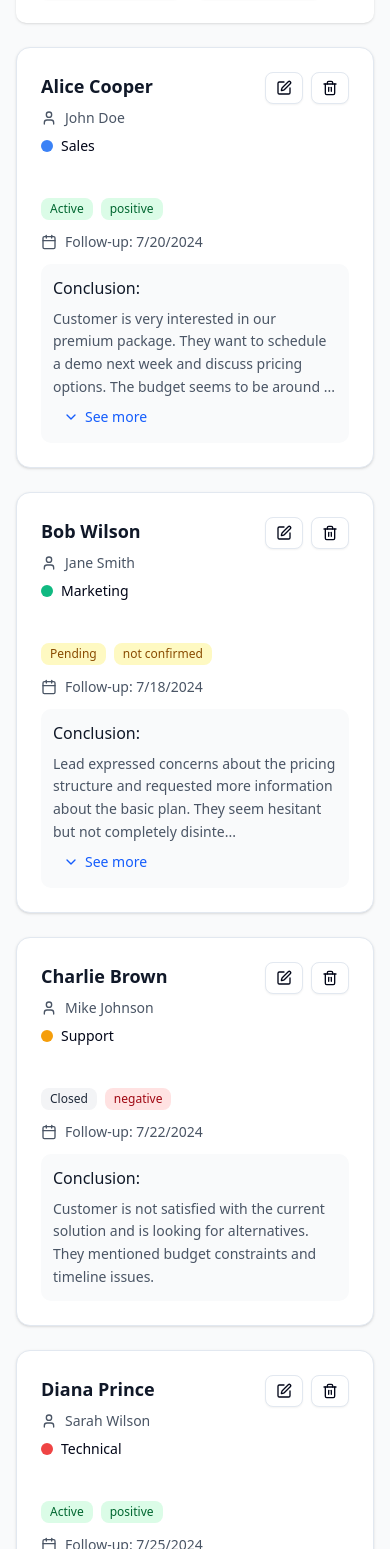
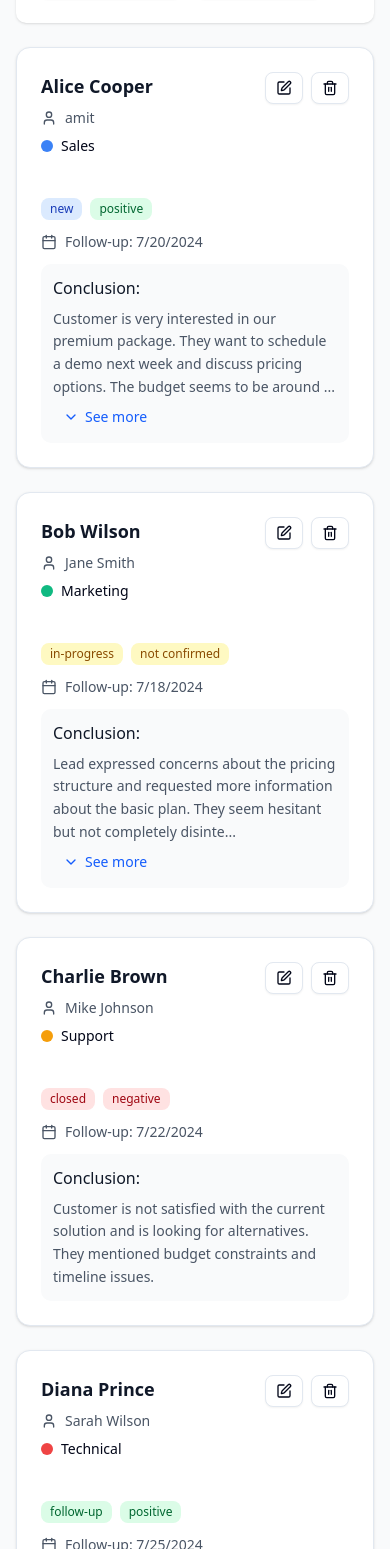
Before and after one commit to 12saswat/lead_managment-F, a Next.js app in the folder client/: page /leads/conversation in a window 390 px wide. Shown: the part 879-2428 px from the top of the page. Built offline with nearby package versions, Linux system fonts and the light colour scheme; no server answers.

Commit message:
Update and Delete of Conversation and Auto Api call in allLeads

```diff
--- a/client/src/app/leads/all-leads/page.tsx
+++ b/client/src/app/leads/all-leads/page.tsx
@@ -62,7 +62,6 @@ const fetchLeads = async (page: number, setCurrentPage: (n: number) => void, set
       followUpDate: lead.followUpDates && lead.followUpDates.length > 0 ? new Date(lead.followUpDates[lead.followUpDates.length - 1]).toLocaleDateString("en-GB") : "",
     }));
     console.log("Map data >>>", mappedLeads);
-
     return mappedLeads;
   }
   catch (error: any) {
@@ -150,7 +149,7 @@ const DropdownItem = ({
   </div>
 );
 
-// Confirmation Dialog Component
+// Confirmation Delete Dialog Component
 const ConfirmationDialog = ({
   isOpen,
   onClose,
@@ -208,8 +207,6 @@ const App: React.FC = () => {
   const [error, setError] = useState<string | null>(null);
   const [isDeleteDialogOpen, setIsDeleteDialogOpen] = useState<boolean>(false);
   const [leadToDelete, setLeadToDelete] = useState<string | null>(null);
-  const [followUpDates, setFollowUp] = useState<string | null>(null);
-  const [endConvo, setEndConvo] = useState<string | null>(null);
   const [showFilterControls, setShowFilterControls] = useState(false);
   const [NoCatOnlyAssign, setNoCatOnlyAssign] = useState(false);
   const [showDateFilter, setShowDateFilter] = useState(false);
@@ -277,7 +274,6 @@ const App: React.FC = () => {
       currentLeads = [];
     }
 
-
     // Apply search term filter
     if (searchTerm) {
       const lowerCaseSearchTerm = searchTerm.toLowerCase();
@@ -329,8 +325,9 @@ const App: React.FC = () => {
         setLeads((prevLeads) => prevLeads.filter((lead) => lead.id !== leadToDelete));
         setIsDeleteDialogOpen(false);
         setLeadToDelete(null);
-      } catch (err) {
+      } catch (err:any) {
         setError(err instanceof Error ? err.message : 'Failed to delete lead.');
+        toast.error(err.message);
         setIsDeleteDialogOpen(false);
         setLeadToDelete(null);
       }
@@ -375,6 +372,23 @@ const App: React.FC = () => {
     }
   };
 
+  const loadLeads = useCallback(async () => {
+    try {
+      const data = await fetchLeads(currentPage, setCurrentPage, setTotalPages);
+      setLeads(data);
+    } catch (err) {
+      console.error("Failed to refresh leads:", err);
+    }
+  }, [currentPage]);
+  useEffect(() => {
+    loadLeads();
+    const interval = setInterval(() => {
+      console.log("Refreshing leads every 10 minutes...");
+      loadLeads();
+    }, 10*60*1000); // 10 minutes
+    return () => clearInterval(interval);
+  }, [loadLeads]);
+
   if (loading) {
     return (
       <div className="flex items-center justify-center min-h-screen bg-gray-50">
@@ -413,7 +427,7 @@ const App: React.FC = () => {
               <p className="text-gray-600 mt-1 dark:text-white">Manage and track all your leads</p>
             </div>
             <button
-              onClick={() => window.location.reload()}
+              onClick={() => loadLeads()}
               className="px-4 py-2 bg-blue-600 text-white rounded-md hover:bg-blue-800 cursor-pointer"
             >
               Refresh
@@ -426,7 +440,7 @@ const App: React.FC = () => {
       <main className="px-4 sm:px-6 lg:px-8 py-6">
         {/* Search and Filter Section */}
         <div className="mb-6 space-y-4">
-          <div className="flex flex-col sm:flex-row gap-4 items-center bg-white px-4 py-4 rounded-xl shadow-sm border">
+          <div className="flex flex-col sm:flex-row gap-4 items-center bg-white dark:bg-gray-800 rounded-lg p-6 mb-6 shadow-sm">
             {/* Search Input */}
             <div className="relative flex-1">
               <Search className="absolute left-3 top-1/2 -translate-y-1/2 text-gray-400" size={20} />
--- a/client/src/app/leads/conversation/page.tsx
+++ b/client/src/app/leads/conversation/page.tsx
@@ -11,6 +11,8 @@ import { Label } from '@/components/ui/label';
 import { Textarea } from '@/components/ui/textarea';
 import { AlertDialog, AlertDialogAction, AlertDialogCancel, AlertDialogContent, AlertDialogDescription, AlertDialogFooter, AlertDialogHeader, AlertDialogTitle, AlertDialogTrigger } from '@/components/ui/alert-dialog';
 import axios from '@/lib/Axios';
+import { toast } from 'sonner';
+
 // --- TypeScript Interfaces ---
 interface Category {
   _id: string;
@@ -32,22 +34,21 @@ interface Conversation {
   categoryColor: string;
   followupDate: string;
   conclusion: string;
-  status: 'Active' | 'Pending' | 'Closed'; // Enforcing specific status values
+  status: 'new' | 'in-progress' | 'follow-up' | 'closed'; // Enforcing specific status values
   conversationEnd: 'positive' | 'negative' | 'not confirmed'; // Enforcing specific end values
   createdAt: string;
 }
-
 
 const dummyConversations: Conversation[] = [
   {
     id: '1',
     leadName: 'Alice Cooper',
-    workerName: 'John Doe',
+    workerName: 'amit',
     category: 'Sales',
     categoryColor: '#3b82f6',
     followupDate: '2024-07-20',
     conclusion: 'Customer is very interested in our premium package. They want to schedule a demo next week and discuss pricing options. The budget seems to be around $50,000 annually. They have a team of 25 people who would be using the system.',
-    status: 'Active',
+    status: 'new',
     conversationEnd: 'positive',
     createdAt: '2024-07-15T10:30:00Z'
   },
@@ -59,7 +60,7 @@ const dummyConversations: Conversation[] = [
     categoryColor: '#10b981',
     followupDate: '2024-07-18',
     conclusion: 'Lead expressed concerns about the pricing structure and requested more information about the basic plan. They seem hesitant but not completely disinterested.',
-    status: 'Pending',
+    status: 'in-progress',
     conversationEnd: 'not confirmed',
     createdAt: '2024-07-14T15:45:00Z'
   },
@@ -71,7 +72,7 @@ const dummyConversations: Conversation[] = [
     categoryColor: '#f59e0b',
     followupDate: '2024-07-22',
     conclusion: 'Customer is not satisfied with the current solution and is looking for alternatives. They mentioned budget constraints and timeline issues.',
-    status: 'Closed',
+    status: 'closed',
     conversationEnd: 'negative',
     createdAt: '2024-07-13T09:15:00Z'
   },
@@ -83,7 +84,7 @@ const dummyConversations: Conversation[] = [
     categoryColor: '#ef4444',
     followupDate: '2024-07-25',
     conclusion: 'Technical discussion went well. Customer understands the implementation requirements and is ready to proceed with the next phase.',
-    status: 'Active',
+    status: 'follow-up',
     conversationEnd: 'positive',
     createdAt: '2024-07-12T14:20:00Z'
   }
@@ -96,28 +97,41 @@ const ConversationComponent = () => {
   const [conversations, setConversations] = useState<Conversation[]>(dummyConversations);
   const [categories, setCategories] = useState<Category[]>([]);
   const [workers, setWorkers] = useState<Worker[]>([]);
+  const [hideSelect, setHideSelect] = useState(false);
   const [expandedCards, setExpandedCards] = useState<{ [key: string]: boolean }>({});
   const [editingConversation, setEditingConversation] = useState<Conversation | null>(null);
   const [updateDialogOpen, setUpdateDialogOpen] = useState<boolean>(false);
   const [deleteDialogOpen, setDeleteDialogOpen] = useState<boolean>(false);
   const [conversationToDelete, setConversationToDelete] = useState<Conversation | null>(null);
 
+  useEffect(() => {
+    const checkCookies = () => {
+      const cookies = document.cookie.split(";").map(cookie => cookie.trim());
+      const has001Cookie = cookies.some(cookie => cookie.startsWith("001"));
+      setHideSelect(has001Cookie);
+    };
+    checkCookies();
+  }, []);
+
   // In real implementation, you would fetch data like this:
   useEffect(() => {
     // Fetch categories
     axios.get("/category").then((res) => {
       if (Array.isArray(res.data.data)) setCategories(res.data.data as Category[]);
+      console.log("Category: ",res.data.data);
     });
 
     // Fetch workers
     axios.get("/worker/get-all-workers").then((res) => {
       if (Array.isArray(res.data.data)) setWorkers(res.data.data as Worker[]);
+      console.log("All Worker: ",res.data.data);
     });
 
-//     // Fetch conversations
-//     axios.get("/conversations").then((res) => {
-//       if (Array.isArray(res.data.data)) setConversations(res.data.data as Conversation[]);
-//     });
+    // Fetch conversations
+    // axios.get("/conversation/").then((res) => {
+    //   if (Array.isArray(res.data.data)) setConversations(res.data.data as Conversation[]);
+    //   console.log("All Conversation: ",res.data.data);
+    // });
   }, []);
 
 
@@ -173,8 +187,17 @@ const ConversationComponent = () => {
           conv.id === editingConversation.id ? editingConversation : conv
         )
       );
+      axios.put(`/conversation/update/${editingConversation.id}`, editingConversation)
+        .then(() => {
+          setEditingConversation(null);
           setUpdateDialogOpen(false);
-      setEditingConversation(null);
+          console.log("Updated content: ", editingConversation)
+          toast.success("Conversation updated successfully");
+        })
+        .catch(err => {
+          console.error("Error updating conversation:", err);
+          toast.error("Failed to update conversation");
+        });
     }
   };
 
@@ -183,17 +206,31 @@ const ConversationComponent = () => {
       setConversations(prev =>
         prev.filter(conv => conv.id !== conversationToDelete.id)
       );
+      axios.delete(`/conversation/delete/${conversationToDelete.id}`)
+        .then(() => {
+          setConversationToDelete(null);
           setDeleteDialogOpen(false);
-      setConversationToDelete(null);
+          toast.success("Conversation deleted successfully");
+        })
+        .catch(err => {
+          console.error("Error deleting conversation:", err);
+          toast.error("Failed to delete conversation");
+        });
     }
   };
 
   const getStatusColor = (status: Conversation['status']) => {
     switch (status.toLowerCase()) {
-      case 'active': return 'bg-green-100 text-green-800 dark:bg-green-900 dark:text-green-300';
-      case 'pending': return 'bg-yellow-100 text-yellow-800 dark:bg-yellow-900 dark:text-yellow-300';
-      case 'closed': return 'bg-gray-100 text-gray-800 dark:bg-gray-900 dark:text-gray-300';
-      default: return 'bg-blue-100 text-blue-800 dark:bg-blue-900 dark:text-blue-300';
+      case 'new':
+        return 'bg-blue-100 text-blue-800';
+      case 'in-progress':
+        return 'bg-yellow-100 text-yellow-800';
+      case 'follow-up':
+        return 'bg-green-100 text-green-800';
+      case 'closed':
+        return 'bg-red-100 text-red-800';
+      default:
+        return 'bg-gray-100 text-gray-800';
     }
   };
 
@@ -261,6 +298,7 @@ const ConversationComponent = () => {
               </Select>
 
               {/* Worker Filter */}
+              {!hideSelect && (
                 <Select value={workerFilter} onValueChange={setWorkerFilter}>
                   <SelectTrigger>
                     <SelectValue placeholder="Filter by worker" />
@@ -274,6 +312,7 @@ const ConversationComponent = () => {
                     ))}
                   </SelectContent>
                 </Select>
+              )}
             </div>
           </div>
         </div>
@@ -380,14 +419,14 @@ const ConversationComponent = () => {
         )}
         {/* Update Dialog */}
         <Dialog open={updateDialogOpen} onOpenChange={setUpdateDialogOpen}>
-          <DialogContent className="max-w-2xl">
+          <DialogContent className="w-1/3">
             <DialogHeader>
               <DialogTitle>Update Conversation</DialogTitle>
             </DialogHeader>
             {editingConversation && (
               <div className="space-y-4">
                 <div>
-                  <Label htmlFor="followupDate"className='mb-2'>Follow-up Date</Label>
+                  <Label htmlFor="followupDate" className='mb-2'>Follow-up Date</Label>
                   <Input
                     id="followupDate"
                     type="date"
@@ -414,7 +453,7 @@ const ConversationComponent = () => {
                 </div>
 
                 <div>
-                  <Label htmlFor="conversationEnd"className='mb-2'>Conversation End</Label>
+                  <Label htmlFor="conversationEnd" className='mb-2'>Conversation End</Label>
                   <Select
                     value={editingConversation.conversationEnd}
                     onValueChange={(value: Conversation['conversationEnd']) => setEditingConversation({
```
Lines whose indentation alone changed are shown as unchanged.
